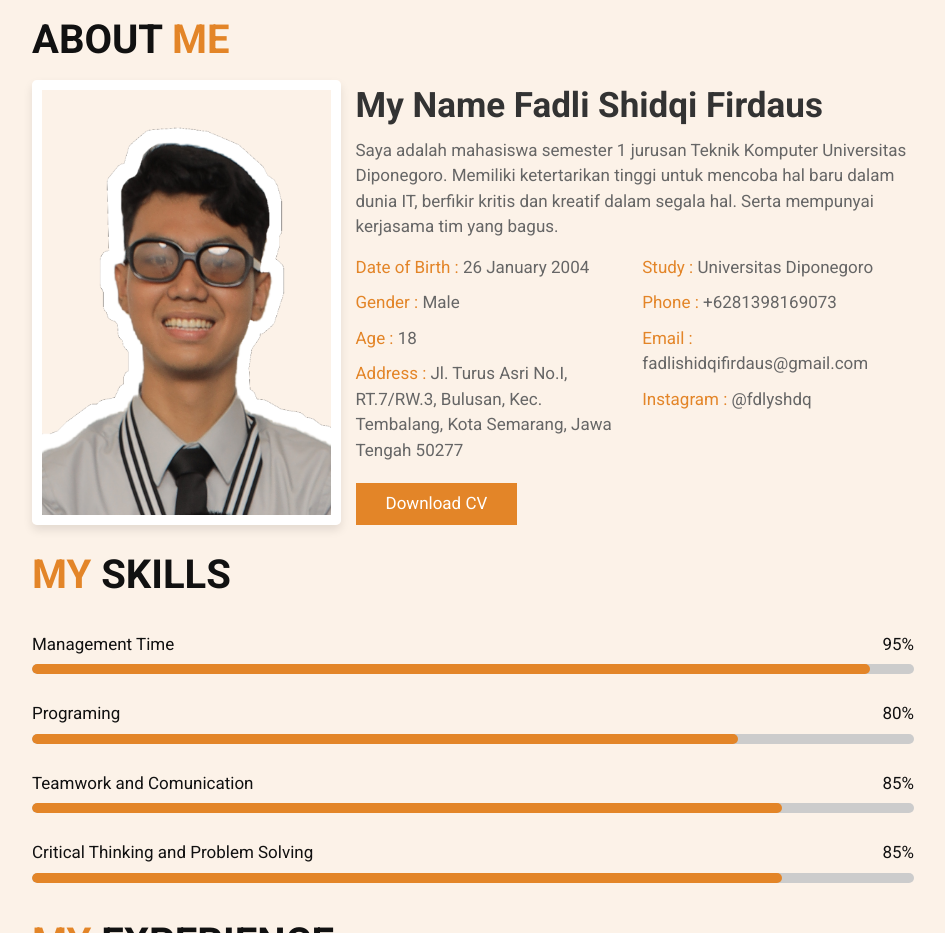
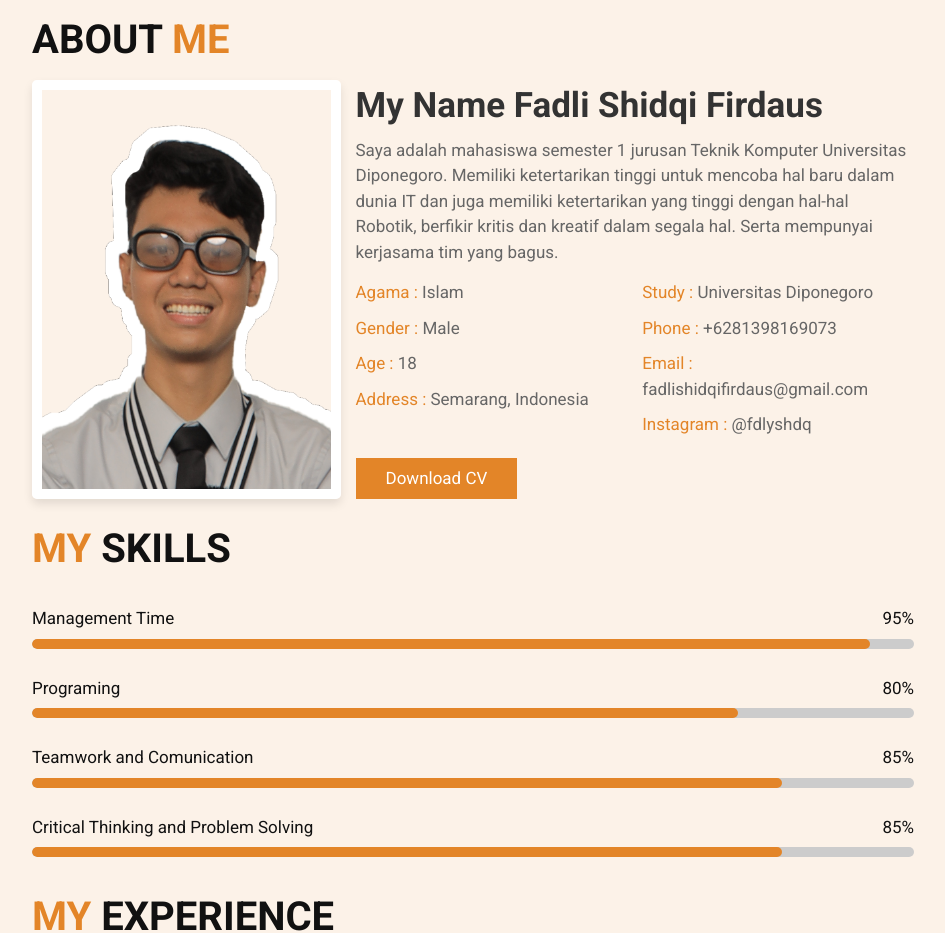
Before and after one commit to fadlishidqi/fadlishidqi.github.io, a plain HTML site: page index.html in a window 1280 px wide. Shown: the part 800-1733 px from the top of the page, without its empty margins (317-1262 px from the left). Drawn offline with Linux system fonts and the light colour scheme; a script that the page names is missing.

Commit message:
Update index.html

```diff
--- a/index.html
+++ b/index.html
@@ -80,13 +80,13 @@
 
     <div class="content">
         <h3> My Name Fadli Shidqi Firdaus</h3>
-        <p>Saya adalah mahasiswa semester 1 jurusan Teknik Komputer Universitas Diponegoro. Memiliki ketertarikan tinggi untuk mencoba hal baru dalam dunia IT, berfikir kritis dan kreatif dalam segala hal. Serta mempunyai kerjasama tim yang bagus.</p>
+        <p>Saya adalah mahasiswa semester 1 jurusan Teknik Komputer Universitas Diponegoro. Memiliki ketertarikan tinggi untuk mencoba hal baru dalam dunia IT dan juga memiliki ketertarikan yang tinggi dengan hal-hal Robotik, berfikir kritis dan kreatif dalam segala hal. Serta mempunyai kerjasama tim yang bagus.</p>
         <div class="box-container">
             <div class="box">
-                <p> <span> Date of Birth : </span> 26 January 2004 </p>
+                <p> <span> Agama : </span> Islam </p>
                 <p> <span> Gender : </span> Male </p>
                 <p> <span> Age : </span> 18 </p>
-                <p> <span> Address : </span> Jl. Turus Asri No.I, RT.7/RW.3, Bulusan, Kec. Tembalang, Kota Semarang, Jawa Tengah 50277 </p>
+                <p> <span> Address : </span> Semarang, Indonesia</p>
             </div>
             <div class="box">
                 <p> <span> Study : </span> Universitas Diponegoro </p>
```
